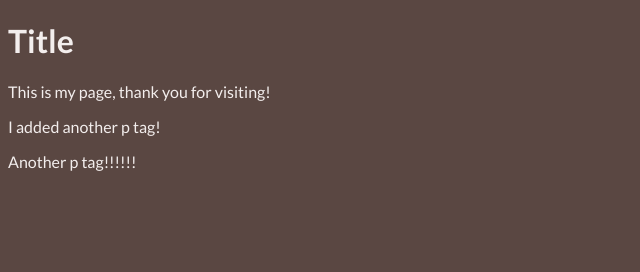
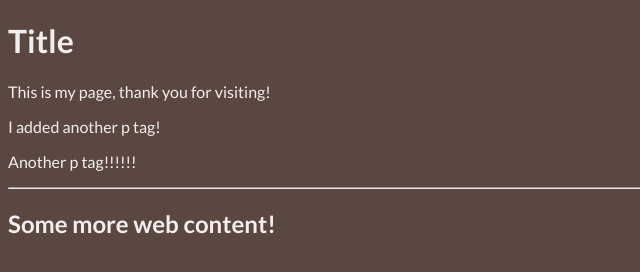
Before and after one commit to Gammer0909/myPage, a plain HTML site: page index.html in a window 1280 px wide. Shown: the whole page, without its empty margins (0-640 px from the left). Drawn offline with Linux system fonts and the light colour scheme.

Commit message:
added more stuff

```diff
--- a/index.html
+++ b/index.html
@@ -9,5 +9,7 @@
         <p>This is my page, thank you for visiting!</p>
         <p>I added another p tag!</p>
         <p>Another p tag!!!!!!</p>
+        <hr>
+        <h2>Some more web content!</h2>
     </body>
 </html>
```
